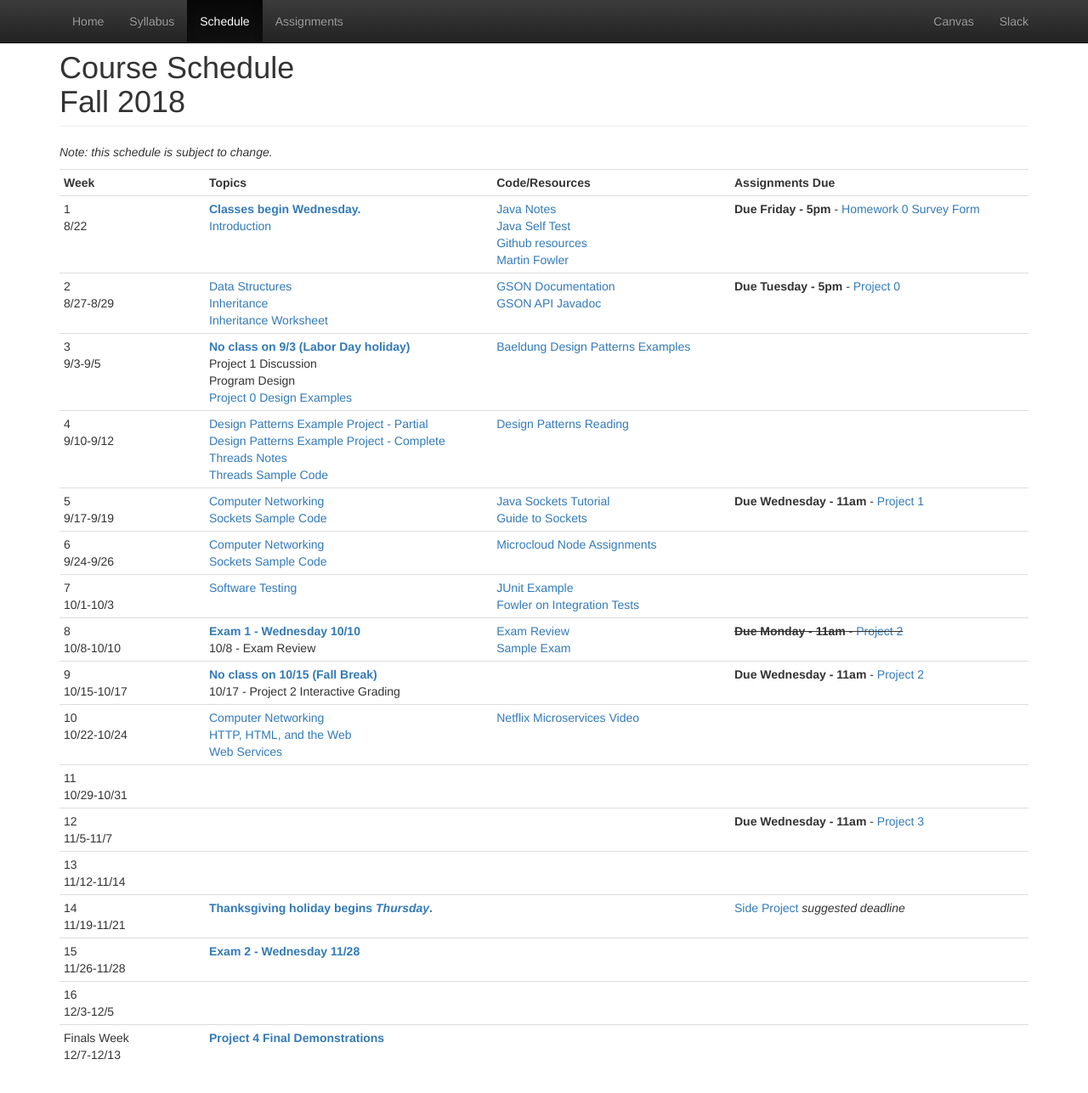
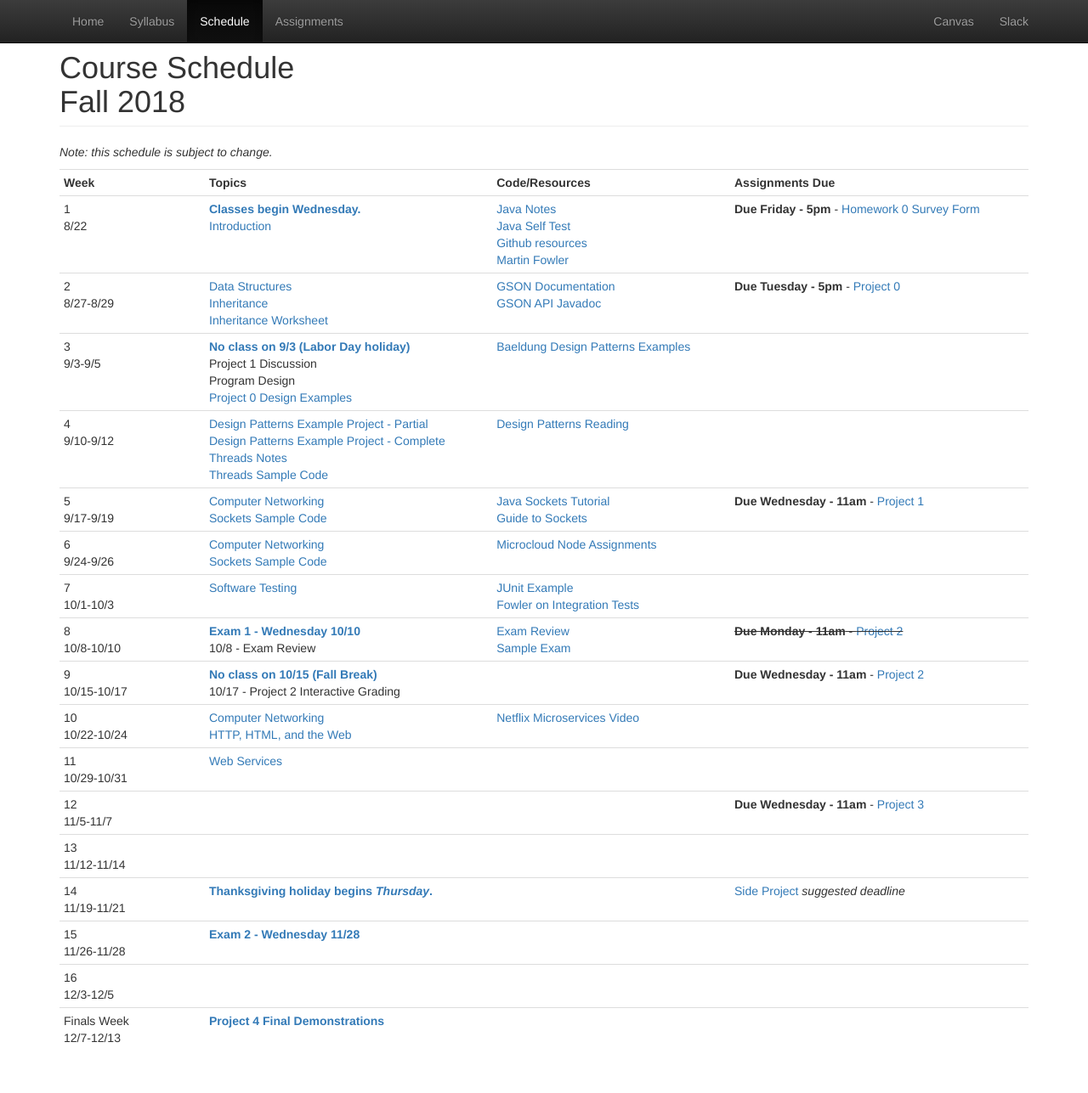
Before and after one commit to CS601-F18/cs601-f18.github.io, a Jekyll site: the page built from schedule.html, in a window 1280 px wide and 1297 px high. Shown: the top 1287 px of the window at 85% size. Built offline with Jekyll 4.4.1, drawn with Linux system fonts in a browser that asks for light colours; part of the change alters nothing that is shown.

```diff
--- a/schedule.html
+++ b/schedule.html
@@ -143,7 +143,6 @@ title: Schedule
 			<td>
 				<a href="https://github.com/srollins/software-dev-materials/blob/master/notes/advanced/networking.md">Computer Networking</a><br/>
 				<a href="https://github.com/srollins/software-dev-materials/blob/master/notes/advanced/web.md">HTTP, HTML, and the Web</a><br/>
-				<a href="https://docs.google.com/presentation/d/1gKOIiOQKW0YMYtobhbEVBRr29zqHKMbI4Vx7G82JqZ8/edit?usp=sharing">Web Services</a><br/>
 			</td>
 			<td>
 				<a href="https://www.infoq.com/presentations/netflix-chaos-microservices">Netflix Microservices Video</a><br/>
@@ -154,6 +153,7 @@ title: Schedule
 		<tr>
 			<td>11<br/>10/29-10/31</td>
 			<td>
+				<a href="https://docs.google.com/presentation/d/1gKOIiOQKW0YMYtobhbEVBRr29zqHKMbI4Vx7G82JqZ8/edit?usp=sharing">Web Services</a><br/>
 			</td>
 			<td>
 			</td>
```
